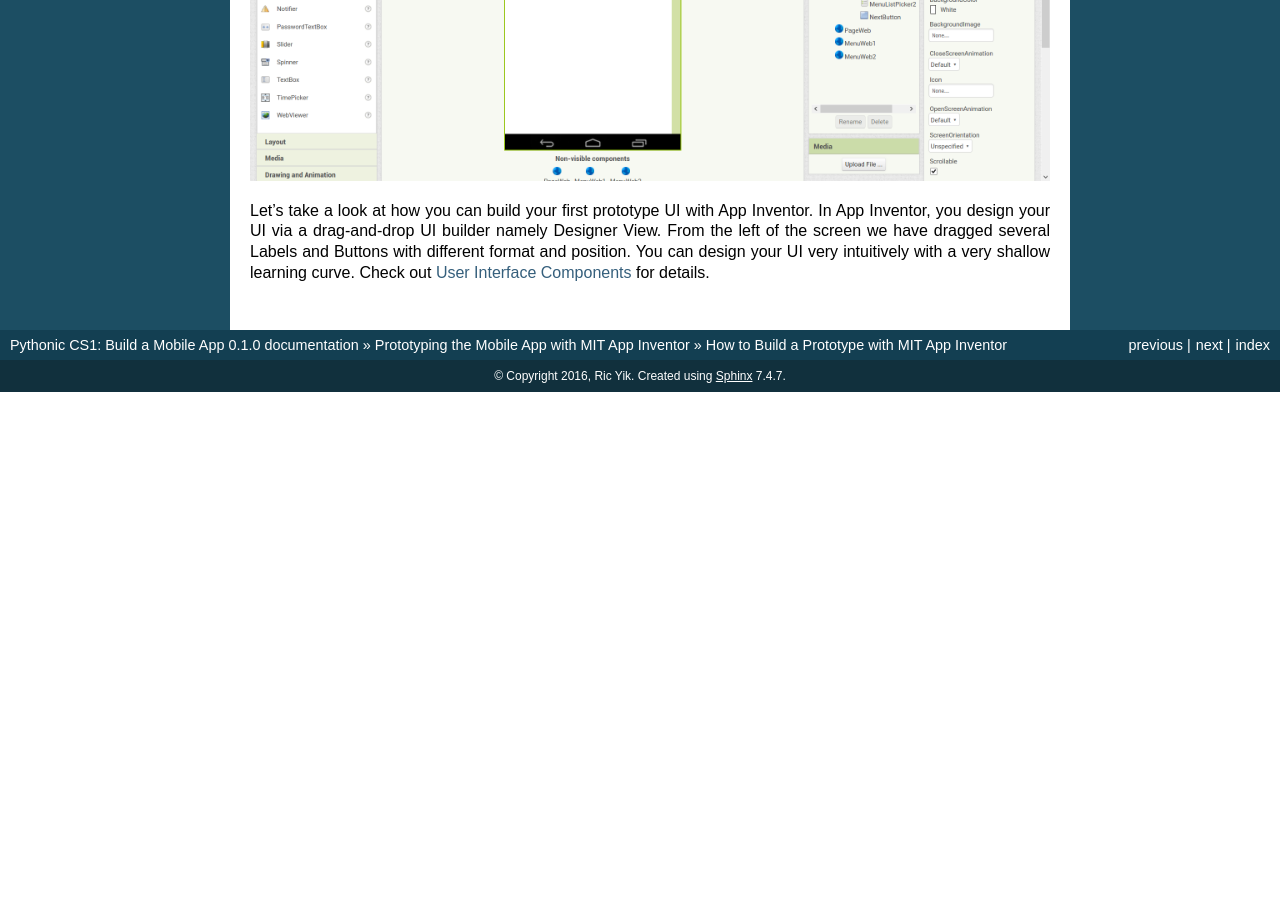
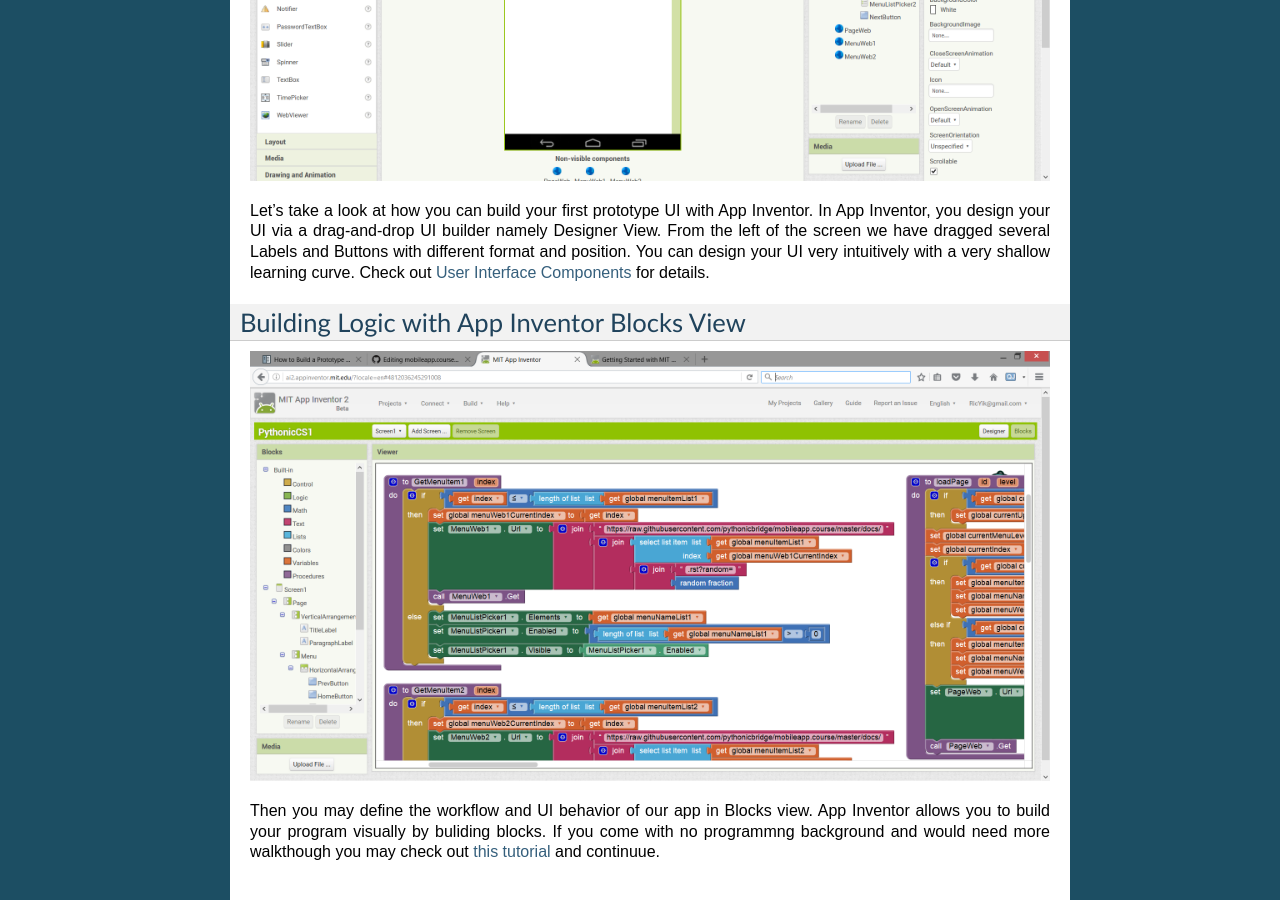
Before and after one commit to Aashritha27/mobileapp.course, a Sphinx documentation site: the page built from docs/how-to-build-a-prototype-with-mit-app-inventor.rst, in a window 1280 px wide and 900 px high, scrolled down 804 px. Built offline with Sphinx 7.4.7, drawn with Linux system fonts in a browser that asks for light colours; before the commit the page ends 1196 px from its top, so only the background shows below that; some of the changed text lies outside the part shown.

Commit message:
Elaborate

```diff
--- a/docs/how-to-build-a-prototype-with-mit-app-inventor.rst
+++ b/docs/how-to-build-a-prototype-with-mit-app-inventor.rst
@@ -15,9 +15,16 @@
 #. Instant feedback: `Install AI2 Companion <https://play.google.com/store/apps/details?id=edu.mit.appinventor.aicompanion3&hl=en>`_ from Google Play store to try the app instantly while you build the protoype, therefore speeding up the feedback cycle.
 #. Connectivity to GitHub: One of the key feature of our mobile app is the ability ot sync up content instantly from GitHub, as well as ability to navigate among pages of these course contents as a graph of interconnected documents. App Inventor has built-in Web connectivity which allows us to download the course content as source file from GitHub and to extract contents / links from it accordingly. This way we can address the feasibility of synchronizing from GitHub as early as possible.
 
-Designing UI with App Inventor
-~~~~~~~~~~~~~~~~~~~~~~~~~~~~~~
+Designing UI with App Inventor Designer View
+~~~~~~~~~~~~~~~~~~~~~~~~~~~~~~~~~~~~~~~~~~~~
 
 .. image:: app-inventor-designer-view.png
 
 Let's take a look at how you can build your first prototype UI with App Inventor. In App Inventor, you design your UI via a drag-and-drop UI builder namely Designer View. From the left of the screen we have dragged several Labels and Buttons with different format and position. You can design your UI very intuitively with a very shallow learning curve. Check out `User Interface Components <http://ai2.appinventor.mit.edu/reference/components/userinterface.html>`_ for details.
+
+Building Logic with App Inventor Blocks View
+~~~~~~~~~~~~~~~~~~~~~~~~~~~~~~~~~~~~~~~~~~~~
+
+.. image:: app-inventor-blocks-view.png
+
+Then you may define the workflow and UI behavior of our app in Blocks view. App Inventor allows you to build your program visually by buliding blocks. If you come with no programmng background and would need more walkthough you may check out `this tutorial <http://appinventor.mit.edu/explore/get-started.html>`_ and continuue.
```
